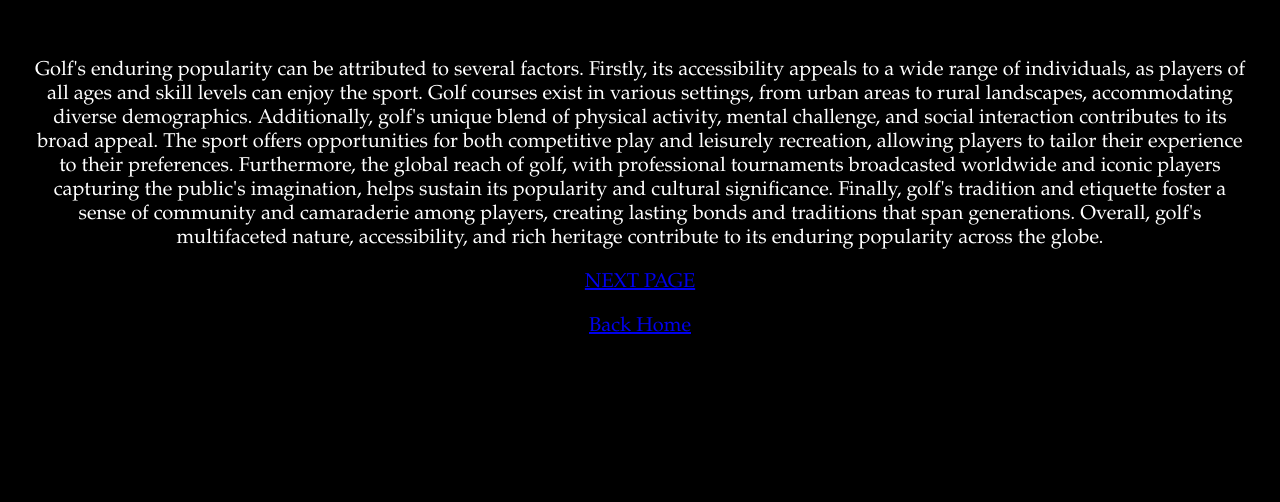
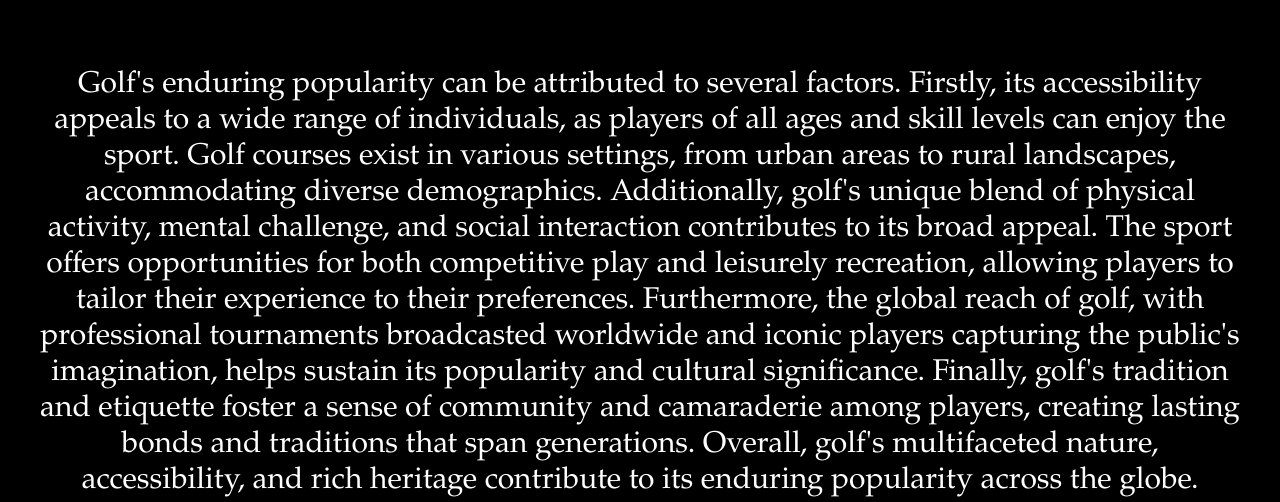
Before and after one commit to ihcalamseivad/top-10-10, a plain HTML site: page index.html in a window 1280 px wide. Shown: the part 502-1004 px from the top of the page. Before the commit the page ends 860 px from the top, so only its background shows below. Drawn offline with Linux system fonts and the light colour scheme.

Commit message:
Update filestyle.css

```diff
--- a/filestyle.css
+++ b/filestyle.css
@@ -18,8 +18,8 @@ h2 {
 p {
     color: #ffffff;
     font-family: "Garamond", serif;
-    font-size: 20px;
-    margin: 20px;
+    font-size: 30px;
+    margin: 30px;
     background: #000000;
 }
 
```
